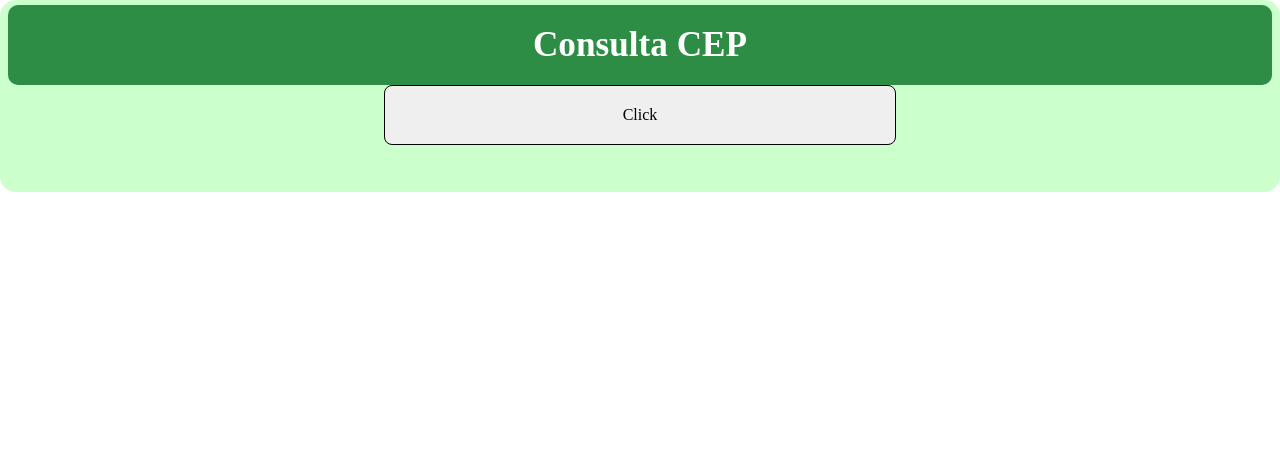
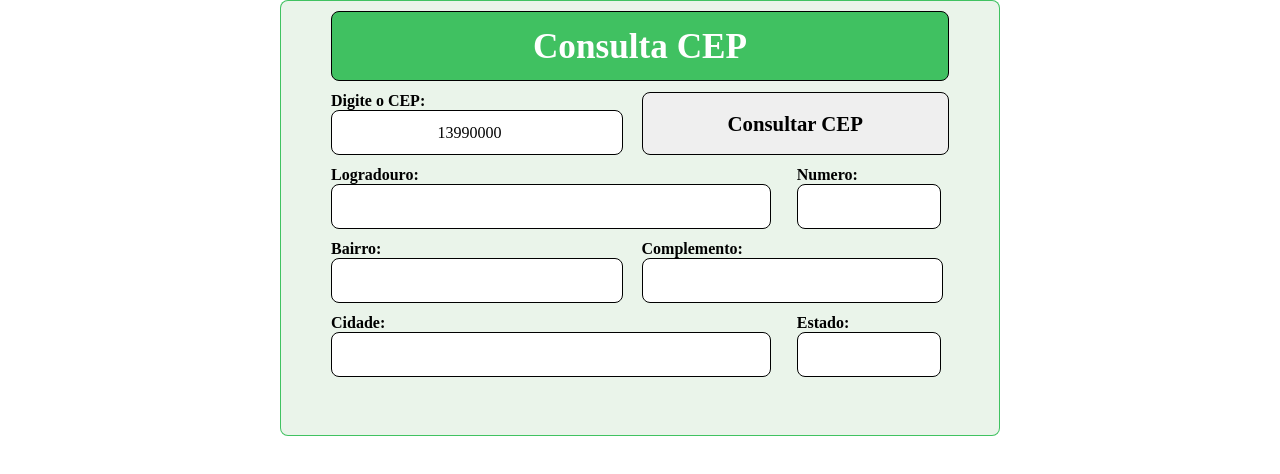
Before and after one commit to LuizFelipeSacardo/consulta-cep, a plain HTML site: page index.html in a window 1280 px wide. Drawn offline with Linux system fonts and the light colour scheme.

Commit message:
Layout changed to GRID

```diff
--- a/assets/css/base.css
+++ b/assets/css/base.css
@@ -1,11 +1,7 @@
 :root{
   --text-color-01: #000000;
   --text-color-02: #FFFFFF;
-  --background-color-01: #12792cd8;
-  --background-color-02: #00ff0034;
+  --background-color-01: #22b948d8;
+  --background-color-02: #e2f0e2b4;
   --highlight-color-01: #FF5500;
 }
-
-html{
-  box-sizing: border-box;
-}
--- a/assets/css/form.css
+++ b/assets/css/form.css
@@ -1,58 +1,135 @@
-.form{
-  display: flex;
-  flex-direction: column;
-  padding-left: 8px;
-  padding-right: 8px;
-  padding-bottom: 15px;
+.form__container{
+  display: grid;
+  grid-template-columns: 1fr 1fr 1fr 1fr;
+  grid-template-rows: auto;
+  width: 100vw;
+  gap: 3px;
+  max-width: 720px;
+  padding: 4px;
+  box-sizing: border-box;
+  margin: auto;
   background-color: var(--background-color-02);
-  border-radius: 16px;
+  border-radius: 8px;
+  border: 1px solid var(--background-color-01);
 }
 
 .form__title{
-  color: var(--text-color-01);
-  font-weight: 800;
-  font-size: 2.2rem;
+  box-sizing: border-box;
+  grid-column: 1 / 5;
   background-color: var(--background-color-01);
   color: var(--text-color-02);
+  text-align: center;
+  font-size: 2.2rem;
+  font-weight: 600;
+  height: 70px;
   width: 100%;
-  height: 80px;
-  padding-top: 20px;
-  text-align: center;
-  border-radius: 10px;
-  margin-top: 5px;
-}
-
-.form__label{
-  width: 100%;
-  text-align: center;
-  font-size: 1.1rem;
-  font-weight: 500;
-}
-
-.form__input, .form__button{
-  height: 40px;
+  padding-top: 15px;
+  margin-bottom: 8px;
   border-radius: 8px;
   border: 1px solid black;
 }
 
-.form__fieldset{
-  display: flex;
-  border: none;
-  margin-top: 10px;
+.form__input{
+  box-sizing: border-box;
+  height: 45px;
+  width: 95%;
+  border-radius: 8px;
+  border: 1px solid black;
+  text-align: center;
+  margin-bottom: 8px;
 }
 
-.form__logradouro, .form__cidade{
-  width: 85vw;
-  align-self: center;
+.form__label{
   box-sizing: border-box;
+  height: 15px;
+  width: 95%;
+  font-weight: 600;
 }
 
-.form__bairro, .form__bairro, .form__complemento, .form__estado, .form__CEP, .form__numero, .form__button{
-  width: 40vw;
-  box-sizing: border-box;
-  align-self: center;
+.label__zip-code{
+  grid-column: 1 / 3;
+}
+
+.form__zip-code{
+  grid-column: 1 / 3;
+  grid-row: 3;
 }
 
 .form__button{
-  height: 60px;
+  grid-column: 3 / 5;
+  grid-row: 2 / span 2;
+  border-radius: 8px;
+  width: 100%;
+  border: 1px solid black;
+  margin-bottom: 8px;
+  font-size: 1.3rem;
+  font-weight: 600;
 }
+
+.label__street{
+  grid-column: 1 / 4;
+  grid-row: 4;
+}
+
+.form__street{
+  grid-column: 1 / 4;
+  grid-row: 5;
+}
+
+.label__number{
+  grid-column: 4 / 5;
+  grid-row: 4;
+}
+
+.form__number{
+  grid-column: 4 / 5;
+  grid-row: 5;
+}
+
+.label__district{
+  grid-column: 1 / 3;
+  grid-row: 6;
+}
+
+.label__complement{
+  grid-column: 3 / 5;
+  grid-row: 6;
+}
+
+.form__district{
+  grid-column: 1 / 3;
+  grid-row: 7;
+}
+
+.form__complement{
+  grid-column: 3 / 5;
+  grid-row: 7;
+  width: 98%;
+}
+
+.label__city{
+  grid-column: 1 / 4;
+  grid-row: 8;
+}
+
+.label__state{
+  grid-column: 4 / 5;
+  grid-row: 8;
+}
+
+.form__city{
+  grid-column: 1 / 4;
+  grid-row: 9;
+}
+
+.form__state{
+  grid-column: 4 / 5;
+  grid-row: 9;
+}
+
+@media screen and (min-width: 480px) {
+  .form__container{
+    padding: 50px;
+    padding-top: 10px;
+  }
+}
--- a/assets/javascript/index.js
+++ b/assets/javascript/index.js
@@ -1,17 +1,18 @@
-function CEPConsultation(){
-  const inputCEP = 13990000; //document.querySelector('#form__CEP').value;
-  let saidaTeste = document.querySelector('#teste');
+function ZipConsultation(){
+  const inputZipCode = document.querySelector('#form__zip-code').value;
+  const zipCode = inputZipCode.replace("-", "");
 
-  const url = 'https://viacep.com.br/'+ inputCEP +'/json/';
+  const url = 'https://viacep.com.br/'+ zipCode +'/json/';
   const xhr = new XMLHttpRequest();
   xhr.open('GET', url);
-  xhr.setRequestHeader("Access-Control-Allow-Origin", "http://127.0.0.1:5500");
+  xhr.setRequestHeader("Access-Control-Allow-Origin", "*");
 
 xhr.onreadystatechange = function(){
   if(xhr.readyState == 4){
-  if(xhr.status == 200)
-    saidaTeste.innerText = xhr.responseText;
+  if(xhr.status == 200){
+    console.log(xhr.responseText);
     }
   }
+}
 xhr.send();
 }
--- a/index.html
+++ b/index.html
@@ -14,35 +14,31 @@
 <body>
   <main>
     <section>
-      <form action="" class="form">
-
+      <form action="" class="form__container">
         <legend class="form__title">Consulta CEP</legend>
 
-        <!-- <fieldset class="form__fieldset">
-          <label for="form__CEP" class="form__label">Digite o CEP:<input type="number" class="form__input form__CEP" id="form__CEP" value="13990000"></label>
-          <button class="form__button" id="form__button" type="button" onclick="CEPConsultation(13990000)">Consultar CEP</button>
-        </fieldset>
+        <label for="form__zip-code" class="form__label label__zip-code">Digite o CEP:</label>
+        <input type="number" class="form__input form__zip-code" id="form__zip-code" value="13990000">
 
-        <label for="form__logradouro" class="form__label">Logradouro:</label>
-        <input type="text" class="form__input form__logradouro" id="form__logradouro">
+        <button class="form__button" id="form__button" type="button" onclick="ZipConsultation()">Consultar CEP</button>
 
+        <label for="form__street" class="form__label label__street">Logradouro:</label>
+        <input type="text" class="form__input form__street" id="form__street">
 
-        <fieldset class="form__fieldset">
-          <label for="form__bairro" class="form__label">Bairro:<input type="text" class="form__input form__bairro" id="form__bairro"></label>
-          <label for="form__numero" class="form__label">Numero:<input type="text" class="form__input form__numero" id="form__numero"></label>
-        </fieldset>
+        <label for="form__number" class="form__label label__number">Numero:</label>
+        <input type="text" class="form__input form__number" id="form__number">
 
-        <label for="form__cidade" class="form__label">Cidade:</label>
-        <input type="text" class="form__input form__cidade" id="form__cidade">
+        <label for="form__district" class="form__label label__district">Bairro:</label>
+        <input type="text" class="form__input form__district" id="form__district">
 
-        <fielset class="form__fieldset">
-          <label for="form__complemento" class="form__label">Complemento:<input type="text" class="form__input form__complemento" id="form__complemento"></label>
-          <label for="form__estado" class="form__label">Estado:<input type="text" class="form__input form__estado" id="form__estado"></label>
-        </fielset> -->
+        <label for="form__complement" class="form__label label__complement">Complemento:</label>
+        <input type="text" class="form__input form__complement" id="form__complement">
 
-        <button class="form__button" onclick="CEPConsultation()">Click</button>
+        <label for="form__city" class="form__label label__city">Cidade:</label>
+        <input type="text" class="form__input form__city" id="form__city">
 
-        <p id="teste"></p>
+        <label for="form__state" class="form__label label_state">Estado:</label>
+        <input type="text" class="form__input form__state" id="form__state">
 
       </form>
     </section>
```
